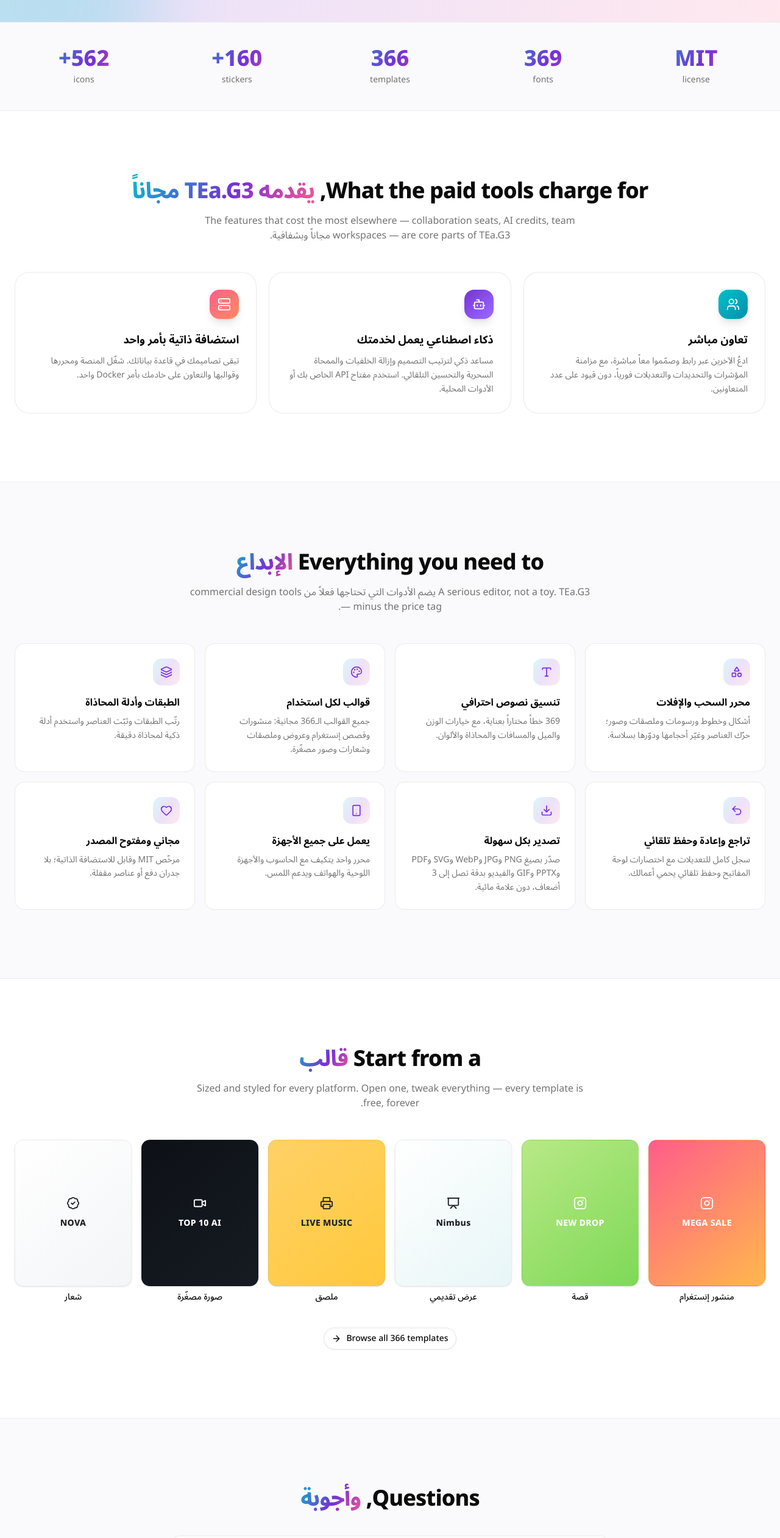
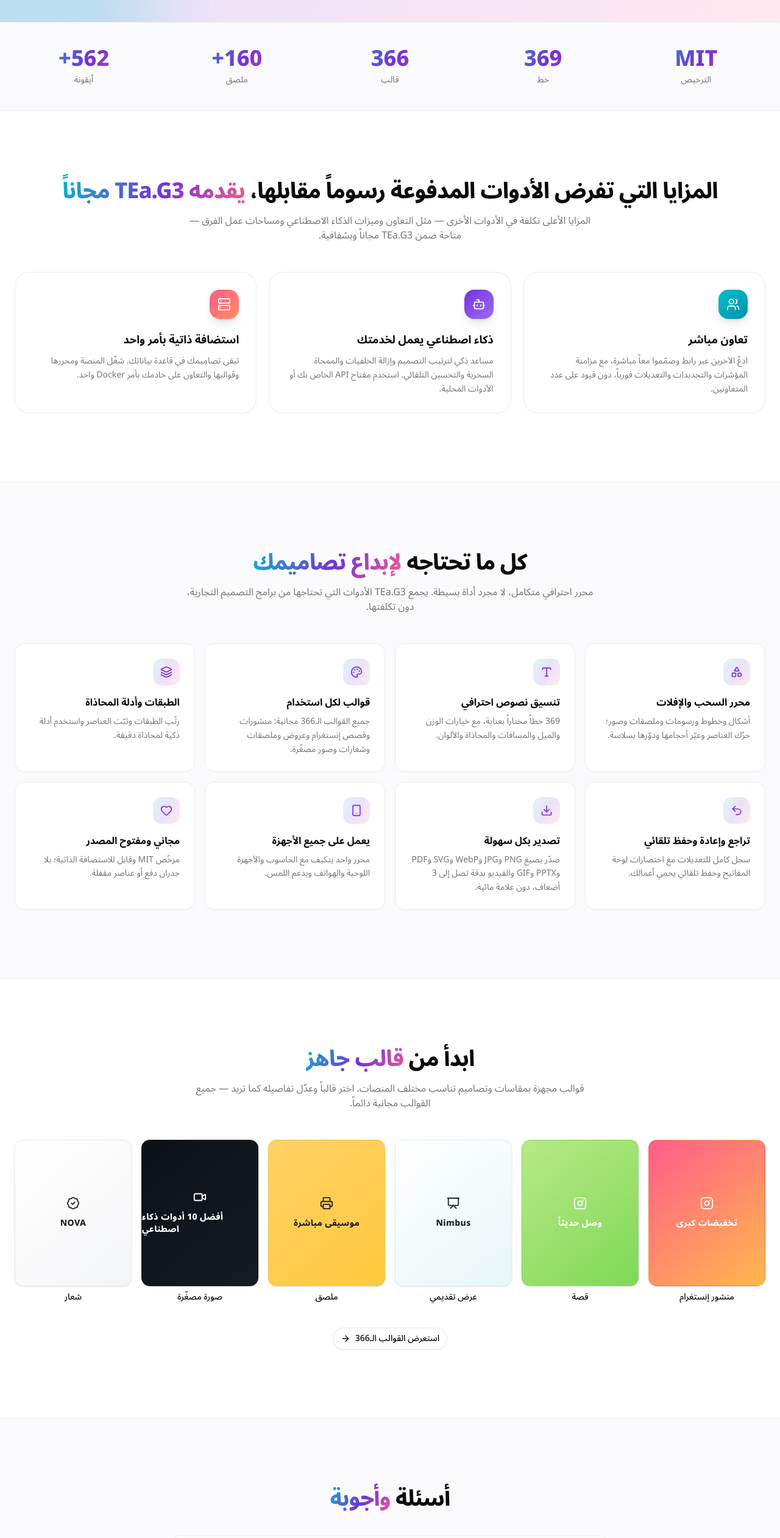
Before and after one commit to mir-ashiq/canvix, a Next.js app: page / in a window 1280 px wide. Shown: the part 1520-4042 px from the top of the page at 61% size. Built offline with nearby package versions, Linux system fonts and the light colour scheme; no server answers; a web font is replaced by a local one.

Commit message:
Complete Arabic copy on TEa.G3 landing page

```diff
--- a/src/components/landing/Landing.tsx
+++ b/src/components/landing/Landing.tsx
@@ -155,11 +155,11 @@ const BIG_FEATURES = [
 ]
 
 const TEMPLATE_SHOWCASE = [
-  { label: 'منشور إنستغرام', from: '#FF5C8A', to: '#FFB84C', icon: Instagram, title: 'MEGA SALE' },
-  { label: 'قصة', from: '#B8E986', to: '#7ED957', icon: Instagram, title: 'NEW DROP' },
+  { label: 'منشور إنستغرام', from: '#FF5C8A', to: '#FFB84C', icon: Instagram, title: 'تخفيضات كبرى' },
+  { label: 'قصة', from: '#B8E986', to: '#7ED957', icon: Instagram, title: 'وصل حديثاً' },
   { label: 'عرض تقديمي', from: '#FFFFFF', to: '#E8F6F7', icon: Presentation, title: 'Nimbus', dark: true },
-  { label: 'ملصق', from: '#FFD166', to: '#FFC93C', icon: Printer, title: 'LIVE MUSIC', dark: true },
-  { label: 'صورة مصغّرة', from: '#0D1117', to: '#161B22', icon: Video, title: 'TOP 10 AI' },
+  { label: 'ملصق', from: '#FFD166', to: '#FFC93C', icon: Printer, title: 'موسيقى مباشرة', dark: true },
+  { label: 'صورة مصغّرة', from: '#0D1117', to: '#161B22', icon: Video, title: 'أفضل 10 أدوات ذكاء اصطناعي' },
   { label: 'شعار', from: '#FFFFFF', to: '#F4F5F7', icon: BadgeCheck, title: 'NOVA', dark: true },
 ]
 
@@ -286,11 +286,11 @@ export function Landing() {
         <section className="border-y border-black/5 bg-[#FAFAFC]">
           <div className="mx-auto max-w-7xl px-4 sm:px-6 py-10 grid grid-cols-2 sm:grid-cols-5 gap-6 text-center">
             {[
-              ['MIT', 'license'],
-              ['369', 'fonts'],
-              ['366', 'templates'],
-              ['160+', 'stickers'],
-              ['562+', 'icons'],
+              ['MIT', 'الترخيص'],
+              ['369', 'خط'],
+              ['366', 'قالب'],
+              ['160+', 'ملصق'],
+              ['562+', 'أيقونة'],
             ].map(([num, label]) => (
               <div key={label}>
                 <div className="text-3xl sm:text-4xl font-extrabold text-brand-gradient">{num}</div>
@@ -304,12 +304,11 @@ export function Landing() {
         <section id="collab" className="mx-auto max-w-7xl px-4 sm:px-6 py-20 sm:py-28">
           <div className="text-center">
             <h2 className="text-3xl sm:text-4xl font-extrabold tracking-tight">
-              What the paid tools charge for,{' '}
+              المزايا التي تفرض الأدوات المدفوعة رسوماً مقابلها،{' '}
               <span className="text-brand-gradient">يقدمه TEa.G3 مجاناً</span>
             </h2>
             <p className="mt-4 text-muted-foreground max-w-2xl mx-auto">
-              The features that cost the most elsewhere — collaboration seats, AI credits, team
-              workspaces — are core parts of TEa.G3 مجاناً وبشفافية.
+              المزايا الأعلى تكلفة في الأدوات الأخرى — مثل التعاون وميزات الذكاء الاصطناعي ومساحات عمل الفرق — متاحة ضمن TEa.G3 مجاناً وبشفافية.
             </p>
           </div>
           <div className="mt-12 grid grid-cols-1 lg:grid-cols-3 gap-5">
@@ -332,11 +331,10 @@ export function Landing() {
         <section id="features" className="bg-[#FAFAFC] border-y border-black/5">
           <div className="mx-auto max-w-7xl px-4 sm:px-6 py-20 sm:py-28">
             <h2 className="text-center text-3xl sm:text-4xl font-extrabold tracking-tight">
-              Everything you need to <span className="text-brand-gradient">الإبداع</span>
+              كل ما تحتاجه <span className="text-brand-gradient">لإبداع تصاميمك</span>
             </h2>
             <p className="mt-4 text-center text-muted-foreground max-w-2xl mx-auto">
-              A serious editor, not a toy. TEa.G3 يضم الأدوات التي تحتاجها فعلاً من
-              commercial design tools — minus the price tag.
+              محرر احترافي متكامل، لا مجرد أداة بسيطة. يجمع TEa.G3 الأدوات التي تحتاجها من برامج التصميم التجارية، دون تكلفتها.
             </p>
             <div className="mt-12 grid grid-cols-1 sm:grid-cols-2 lg:grid-cols-4 gap-4">
               {FEATURES.map((f) => (
@@ -360,11 +358,10 @@ export function Landing() {
           <div className="mx-auto max-w-7xl px-4 sm:px-6">
             <div className="text-center">
               <h2 className="text-3xl sm:text-4xl font-extrabold tracking-tight">
-                Start from a <span className="text-brand-gradient">قالب</span>
+                ابدأ من <span className="text-brand-gradient">قالب جاهز</span>
               </h2>
               <p className="mt-4 text-muted-foreground max-w-2xl mx-auto">
-                Sized and styled for every platform. Open one, tweak everything — every template is
-                free, forever.
+                قوالب مجهزة بمقاسات وتصاميم تناسب مختلف المنصات. اختر قالباً وعدّل تفاصيله كما تريد — جميع القوالب مجانية دائماً.
               </p>
             </div>
             <div className="mt-12 grid grid-cols-2 sm:grid-cols-3 lg:grid-cols-6 gap-4">
@@ -392,7 +389,7 @@ export function Landing() {
             </div>
             <div className="mt-10 text-center">
               <Button variant="outline" className="rounded-full px-6 gap-2" onClick={goDashboard}>
-                Browse all 366 templates <ArrowRight size={16} />
+                استعرض القوالب الـ366 <ArrowRight size={16} />
               </Button>
             </div>
           </div>
@@ -402,7 +399,7 @@ export function Landing() {
         <section id="faq" className="bg-[#FAFAFC] border-y border-black/5 py-20 sm:py-28">
           <div className="mx-auto max-w-3xl px-4 sm:px-6">
             <h2 className="text-center text-3xl sm:text-4xl font-extrabold tracking-tight">
-              Questions, <span className="text-brand-gradient">وأجوبة</span>
+              أسئلة <span className="text-brand-gradient">وأجوبة</span>
             </h2>
             <div className="mt-10 space-y-3">
               {FAQ.map((f, i) => (
@@ -420,11 +417,10 @@ export function Landing() {
                 <Star size={14} /> تطوير مفتوح المصدر
               </div>
               <h2 className="mt-5 text-3xl sm:text-4xl font-extrabold tracking-tight leading-tight">
-                The design tool that <span className="text-brand-gradient">تملكها أنت</span>
+                أداة التصميم التي <span className="text-brand-gradient">تملكها أنت</span>
               </h2>
               <p className="mt-5 text-muted-foreground leading-relaxed">
-                Commercial design tools lock your creativity behind subscriptions. أما TEa.G3 فيختلف — the code is on GitHub, the license is MIT, and every design you make
-                is exportable at full quality. Self-host it, fork it, improve it.
+                تضع أدوات التصميم التجارية إبداعك خلف الاشتراكات. أما TEa.G3 فيمنحك حرية الاستخدام والتطوير؛ شيفرته متاحة على GitHub بترخيص MIT، ويمكنك تصدير تصاميمك بجودتها الكاملة أو استضافته وتطوير نسختك الخاصة.
               </p>
               <div className="mt-8 flex flex-col sm:flex-row gap-3">
                 <a href="https://github.com/TEaG3/eng-salman" target="_blank" rel="noreferrer">
```
